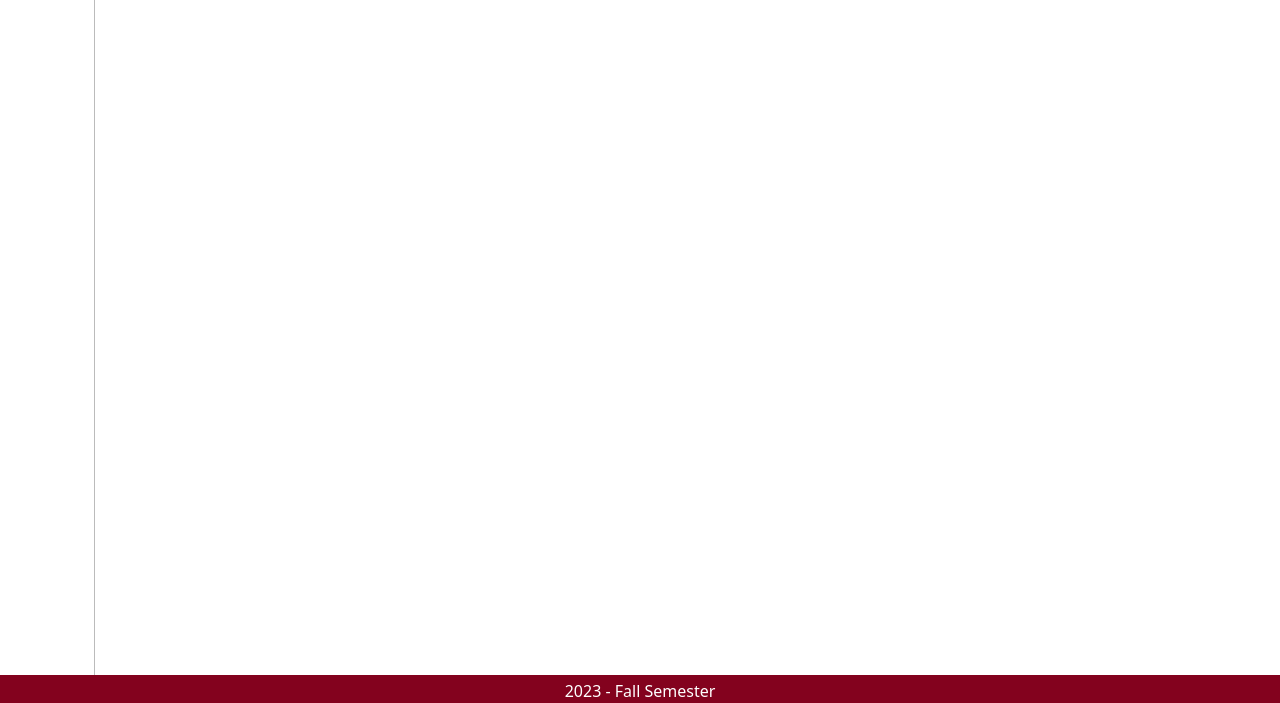
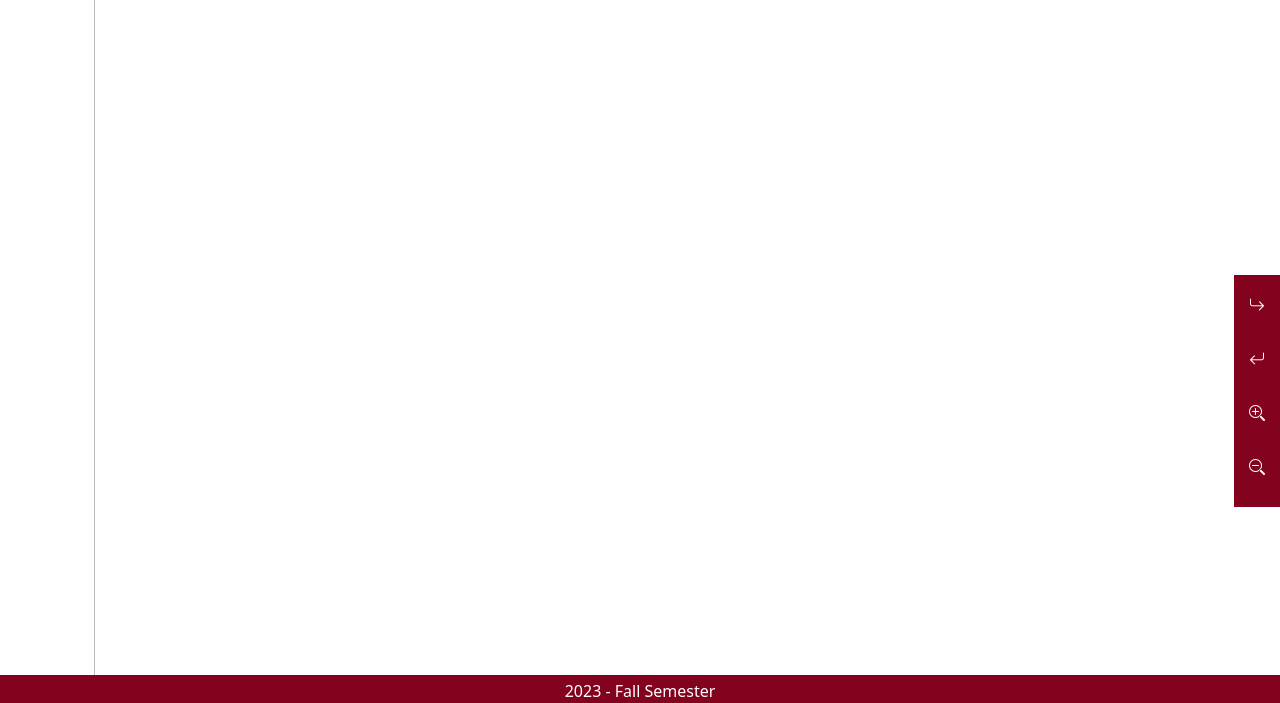
Before and after one commit to NooshinNooraeiNia/neudc2023, a plain HTML site: page index.html in a window 1280 px wide. Shown: the part 125-828 px from the top of the page. Drawn offline with Linux system fonts and the light colour scheme; files whose address does not match are found by name.

Commit message:
add toolbar icon

```diff
--- a/assets/css/main.css
+++ b/assets/css/main.css
@@ -32,3 +32,19 @@ footer {
     background-color: var(--main-color);
     color: #fff;
 }
+.icon-bar {
+    position: fixed;
+    top: 50%;
+    right: 0;
+    background-color: #83021e;
+    color: #fff;
+    font-weight: bold;
+}
+
+.icon-bar ul {
+    list-style: none;
+    padding: 0;
+}
+.icon-bar ul li {
+    padding: 15px;
+}
--- a/index.html
+++ b/index.html
@@ -17,9 +17,17 @@
         <div class="row">
         </div>
         <!-- End Header -->
-        <!-- Body -->
+        <!-- Main Content -->
         <div class="row full-height">
             <div class="col col-1">
+                <div class="icon-bar">
+                    <ul>
+                        <li><a><i class="bi-arrow-return-right"></i></a></li>
+                        <li><a><i class="bi-arrow-return-left"></i></a></li>
+                        <li><a><i class="bi-zoom-in"></i></a></li>
+                        <li><a><i class="bi-zoom-out"></i></a></li>
+                    </ul>
+                </div>
                 <div class="toolbars full-height">
                     <ul>
                         <li>
@@ -34,7 +42,7 @@
             <div class="col col-11">
             </div>
         </div>
-        <!-- End Body -->
+        <!-- End Main Content -->
         <!-- Footer -->
         <footer class="row pt-1">
             <div class="col col-12">2023 - Fall Semester</div>
```
